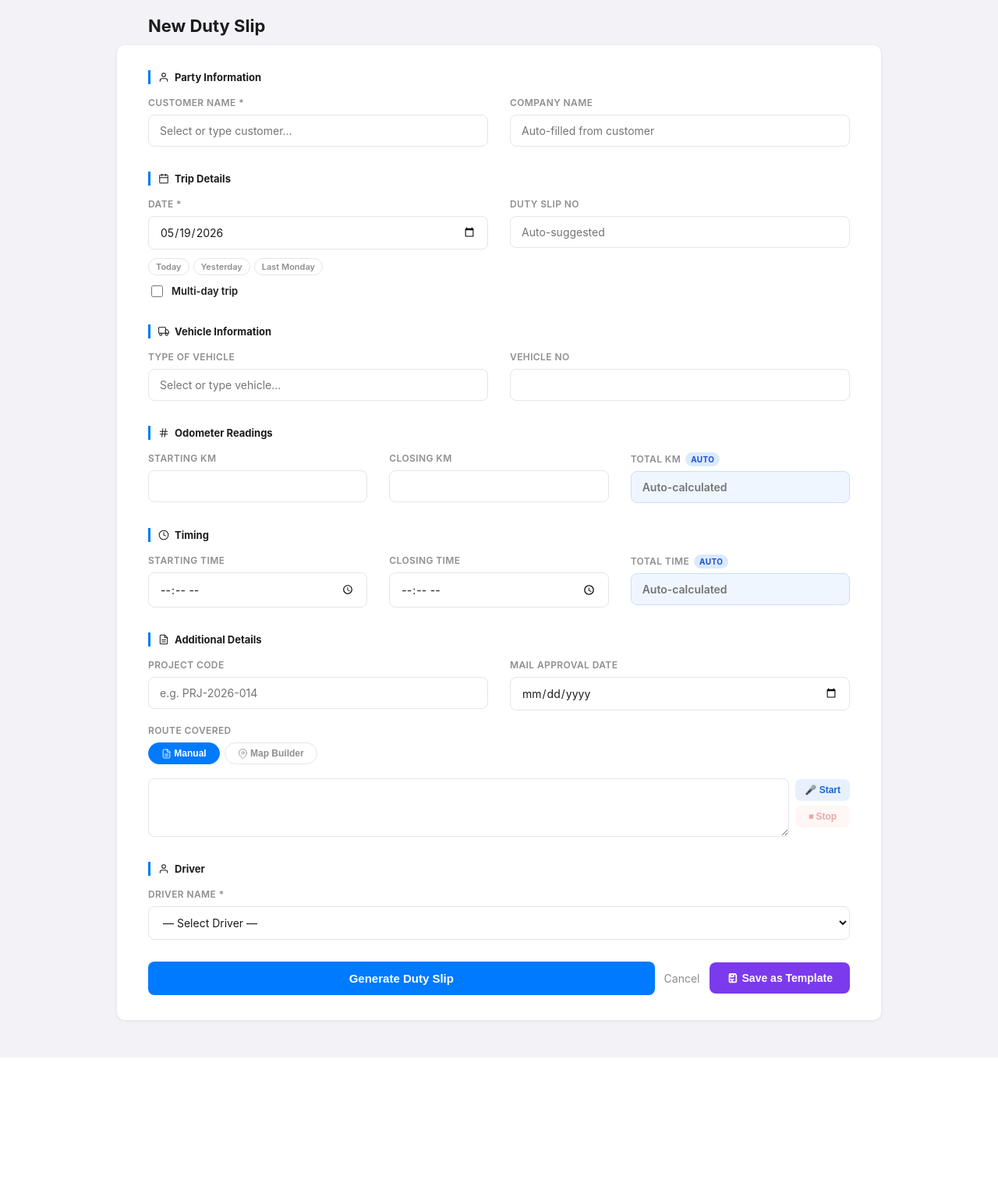
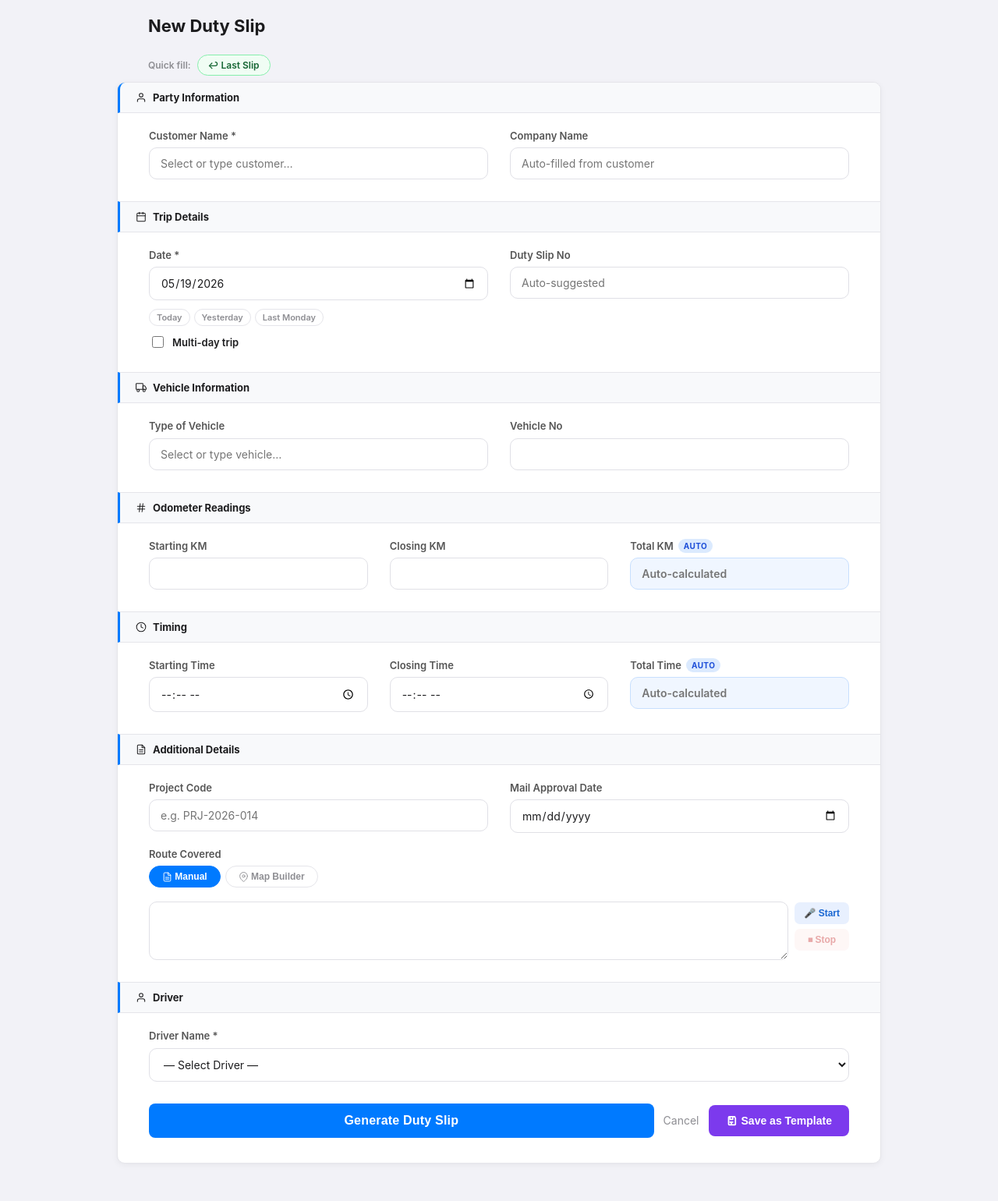
Before and after one commit to devank-yadav/slipdesk, a Flask app: page /generator in a window 1280 px wide. Shown: the part 56-1596 px from the top of the page at 78% size. Before the commit the page ends 1412 px from the top, so only its background shows below. Run offline with Flask 3, Linux system fonts and the light colour scheme; the visitor is signed in with stand-in values (Sample User, id 1); data that the repository does not hold is empty.

Commit message:
Modernize generator form design + fix quick-fill bar
UI redesign:
- Section headers now bleed full card width with a light gray background
  strip and left blue accent bar, replacing the flat inline label style
- Field labels changed from ALL-CAPS muted gray to sentence-case #555,
  improving readability significantly
- Inputs get border-radius 10px and border #e0e0e6 for a cleaner look
- Form card gets explicit border + lighter shadow
- Submit button slightly larger (16px) with subtle letter-spacing

Bug fixes:
- Quick-fill bar was hidden whenever no templates existed ({% if %}
  wrapper removed) — bar now always renders
- "↩ Last Slip" button (green pill) was missing — restored as the first
  button, always visible regardless of saved templates

```diff
--- a/templates/generator.html
+++ b/templates/generator.html
@@ -39,35 +39,19 @@
     }
     .page-header h1 { margin: 0; font-size: 22px; font-weight: 700; }
     .quick-tpl-bar {
-      max-width: 980px;
-      margin: 0 auto;
-      padding: 6px 40px;
-      display: flex;
-      align-items: center;
-      gap: 6px;
-      flex-wrap: wrap;
-    }
-    .quick-tpl-label {
-      font-size: 12px;
-      font-weight: 600;
-      color: var(--text-muted);
-      white-space: nowrap;
-      margin-right: 2px;
-    }
+      max-width: 980px; margin: 4px auto 0; padding: 8px 40px;
+      display: flex; align-items: center; gap: 6px; flex-wrap: wrap;
+    }
+    .quick-tpl-label { font-size: 12px; font-weight: 600; color: var(--text-muted); white-space: nowrap; margin-right: 2px; }
     .quick-tpl-btn {
-      padding: 4px 12px;
-      border-radius: 20px;
-      border: 1px solid #ddd6fe;
-      background: #f5f3ff;
-      color: #6d28d9;
-      font-size: 12px;
-      font-weight: 600;
-      cursor: pointer;
-      font-family: inherit;
-      transition: background 0.12s;
-      white-space: nowrap;
+      padding: 5px 13px; border-radius: 20px;
+      border: 1.5px solid #ddd6fe; background: #f5f3ff; color: #6d28d9;
+      font-size: 12px; font-weight: 600; cursor: pointer; font-family: inherit;
+      transition: background 0.12s, border-color 0.12s; white-space: nowrap;
     }
     .quick-tpl-btn:hover { background: #ede9fe; border-color: #c4b5fd; }
+    .quick-tpl-last { background: #f0fdf4; border-color: #86efac; color: #166534; }
+    .quick-tpl-last:hover { background: #dcfce7; border-color: #4ade80; }
     .quick-tpl-btn.loading { opacity: 0.5; cursor: wait; }
     .clone-badge {
       display: inline-flex;
@@ -85,27 +69,28 @@
     .form-card {
       margin: 0 auto;
       max-width: 980px;
-      background: var(--card);
+      background: #ffffff;
+      border: 1px solid var(--border);
       border-radius: var(--radius);
-      box-shadow: var(--shadow);
+      box-shadow: 0 2px 8px rgba(0,0,0,0.05);
       padding: 32px 40px;
     }
     .section-label {
-      font-size: 13px;
-      font-weight: 700;
-      text-transform: none;
-      letter-spacing: 0;
-      color: var(--text);
-      margin: 32px 0 16px;
-      padding: 0 0 0 10px;
+      margin: 28px -40px 20px;
+      padding: 11px 40px 11px 20px;
+      background: #f8f9fb;
+      border-top: 1px solid var(--border);
+      border-bottom: 1px solid var(--border);
       border-left: 3px solid var(--primary);
-      border-bottom: none;
-      line-height: 1.4;
-      display: flex;
-      align-items: center;
-      gap: 7px;
-    }
-    .section-label:first-child { margin-top: 0; }
+      font-size: 13px; font-weight: 700; color: var(--text);
+      display: flex; align-items: center; gap: 8px;
+      text-transform: none; letter-spacing: 0;
+    }
+    .section-label:first-child {
+      margin-top: -32px;
+      border-top: none;
+      border-radius: calc(var(--radius) - 1px) calc(var(--radius) - 1px) 0 0;
+    }
     .form-grid {
       display: grid;
       grid-template-columns: 1fr 1fr;
@@ -125,19 +110,19 @@
     }
     .field { display: flex; flex-direction: column; gap: 6px; }
     .field label {
-      font-size: 12px;
+      font-size: 13px;
       font-weight: 600;
-      color: var(--text-muted);
-      text-transform: uppercase;
-      letter-spacing: 0.4px;
+      color: #555;
+      text-transform: none;
+      letter-spacing: 0;
       line-height: 1.4;
     }
     .field input,
     .field select,
     .field textarea {
       padding: 11px 14px;
-      border: 1.5px solid var(--border);
-      border-radius: 8px;
+      border: 1.5px solid #e0e0e6;
+      border-radius: 10px;
       font-size: 14px;
       outline: none;
       background: #fff;
@@ -199,8 +184,9 @@
       border: none;
       padding: 13px 32px;
       border-radius: 8px;
-      font-size: 15px;
+      font-size: 16px;
       font-weight: 700;
+      letter-spacing: 0.2px;
       cursor: pointer;
       transition: background 0.15s;
       flex: 1;
@@ -479,6 +465,8 @@
       .page-header { padding: 14px 16px 8px; }
       .quick-tpl-bar { padding: 6px 14px; }
       .form-card { margin: 0 10px; padding: 18px 16px; }
+      .section-label { margin-left: -16px; margin-right: -16px; padding-left: 16px; padding-right: 16px; }
+      .section-label:first-child { margin-top: -18px; }
       .form-grid { grid-template-columns: 1fr; gap: 14px; }
       .form-grid .full { grid-column: 1; }
       .three-col { grid-template-columns: 1fr 1fr; gap: 14px; }
@@ -526,14 +514,13 @@
     {% if prefill %}<span class="clone-badge"><svg class="icon" width="14" height="14"><use href="#icon-copy"/></svg> Pre-filled from existing slip</span>{% endif %}
   </div>
 
-  {% if quick_templates %}
   <div class="quick-tpl-bar">
     <span class="quick-tpl-label">Quick fill:</span>
+    <button type="button" class="quick-tpl-btn quick-tpl-last" id="lastSlipBtn" onclick="applyLastSlip(this)">↩ Last Slip</button>
     {% for tpl in quick_templates %}
     <button type="button" class="quick-tpl-btn" onclick="applyQuickTemplate({{ tpl[0] }})">{{ tpl[1] }}</button>
     {% endfor %}
   </div>
-  {% endif %}
 
   <div class="form-card">
     <form action="/generate" method="post">
```
